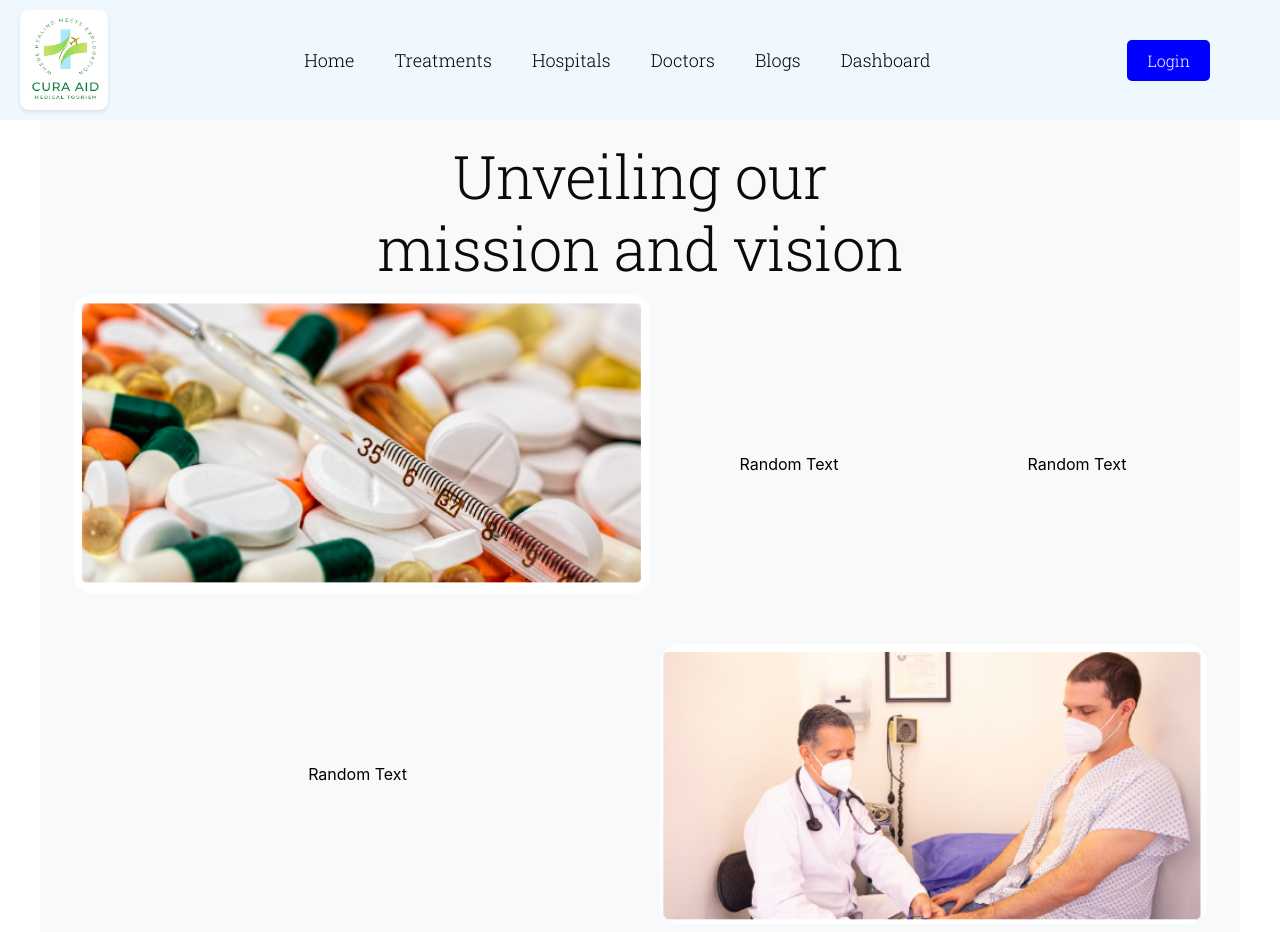
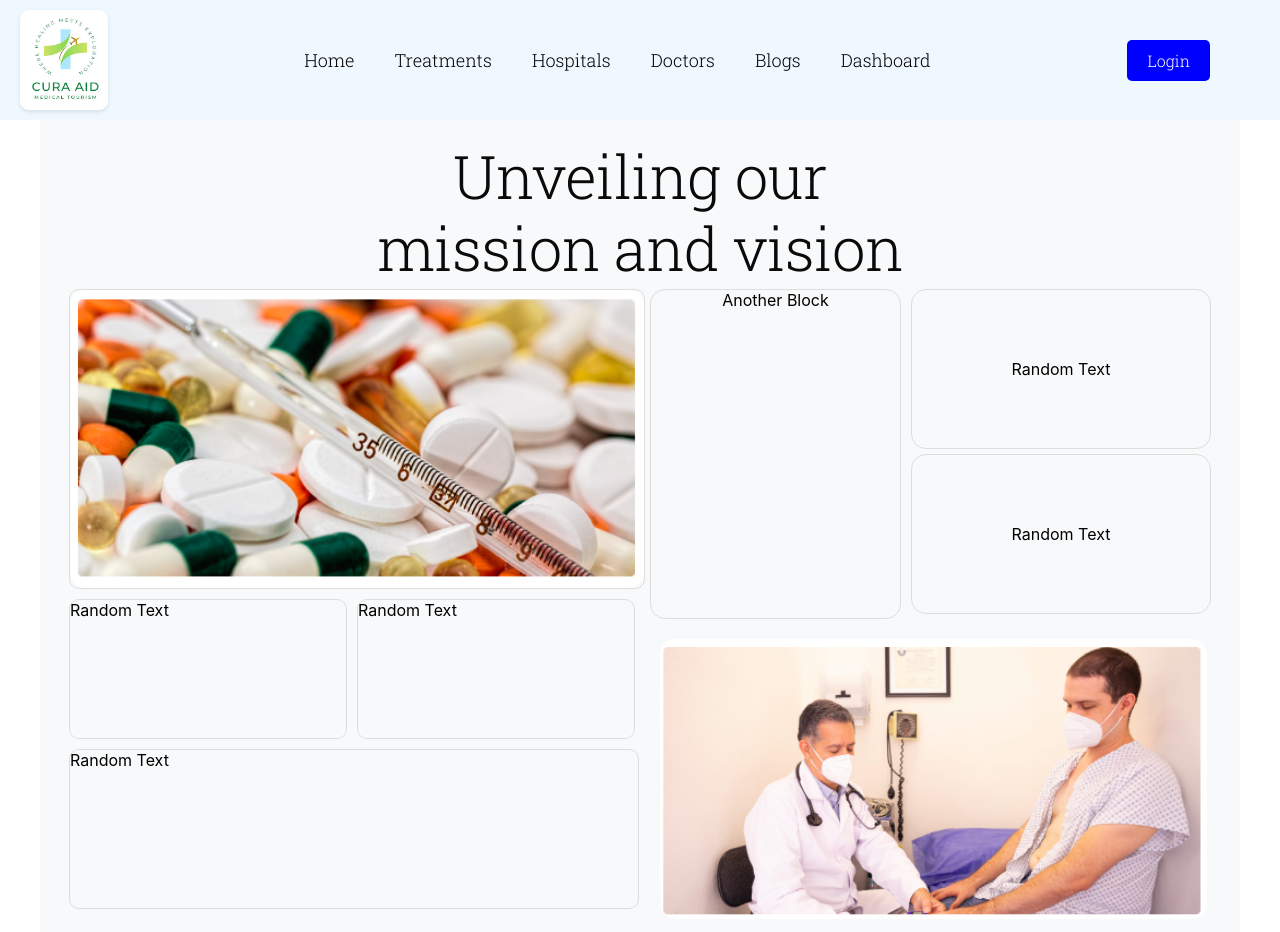
Before and after one commit to branewaveai/curaaid, a React (Create React App) app: page /home in a window 1280 px wide. Shown: the top 932 px of the page. Built offline with nearby package versions, Linux system fonts and the light colour scheme.

Commit message:
head landing layout

```diff
--- a/src/components/homePage/topPage.js
+++ b/src/components/homePage/topPage.js
@@ -1,4 +1,3 @@
-// File: TopPage.js
 import React from 'react';
 import styled from 'styled-components';
 import CoverImage2 from "../../assets/icons/CoverImage2.png";
@@ -6,73 +5,88 @@ import coverImage1 from "../../assets/icons/coverImage1.png";
 
 const Wrapper = styled.div`
   display: grid;
-  grid-template-columns: 1fr 1fr; /* Equal width columns */
+  grid-template-columns: 1fr 1fr;
   max-width: 100%;
   margin: 0;
 `;
-
 const BlockContainer = styled.div`
-  margin: 10px; /* Add margin to create space around the blocks */
+  margin: 5px;
 `;
 
 const ImageBlock = styled(BlockContainer)`
   width: 100%;
   height: 300px;
   display: flex;
+  border: 1px solid #ddd;
   align-items: center;
   justify-content: center;
-  // border: 1px solid #ddd;
-  border-radius: 15px; /* Optional: Add border-radius for a rounded appearance */
-  margin-right: 40px; /* Add margin-bottom for spacing */
+  margin-bottom:0px;
+  border-radius: 10px;
+  // margin-right: 400px;
 `;
-
 const ImageContent = styled.img`
   width: 100%;
-  height: 100%; /* Ensure the image takes up the entire space */
+  height: 100%;
   object-fit: cover;
-  border-radius: 20px; /* Optional: Add border-radius for a rounded appearance */
-  &.img {
-    /* Add specific styles for the img element */
-  }
+  border-radius: 15px;
 `;
 
 const FlexContainer = styled.div`
   display: flex;
-  justify-content: space-between;
-  height: 100px;
-  // border: 1px solid #ddd;
-  border-radius: 15px; /* Optional: Add border-radius for a rounded appearance */
-  margin-bottom: 20px; /* Add margin-bottom for spacing */
+  justify-content: normal;
+  height: 160px;
+  border-radius: 15px;
+  margin-bottom: 20px;
 `;
 
 const Block = styled(BlockContainer)`
-  width: 50%; /* Equal width columns */
-  height: 340px;
+  border: 1px solid #ddd;
+  width: 50%;
+  height: 330px;
+  display: flex;
+  flex-direction: column;
+  align-items: center;
+  justify-content: normal;
+  border-radius: 15px;
+  margin-left:10px;
+`;
+
+const HalfBlock = styled(BlockContainer)`
+  width: 300px;
+  height: 160px;
   display: flex;
   align-items: center;
+  border: 1px solid #ddd;
   justify-content: center;
-  margin-left :20px;
-
-  // border: 1px solid red;
-  border-radius: 15px; /* Optional: Add border-radius for a rounded appearance */
-`;
-
-const Block1 = styled(Block)`
-  height: 320px; /* Adjust the height of Block1 */
-  // border: 1px solid red;
-  width:95%;
+  border-radius: 15px;
 `;
 
 const ImageCover = styled(BlockContainer)`
   width: 95%;
-  height: 280px; /* Adjust the height of the cover image */
-  // border: 1px solid #bbb;
+  height: 280px;
   display: flex;
   align-items: center;
   justify-content: center;
-  margin-left:20px;
-  margin-top:40px;
-  border-radius: 15px; /* Optional: Add border-radius for a rounded appearance */
+  margin-left: 20px;
+  margin-top: 50px;
+  border-radius: 10px;
+`;
+const Block1 = styled(BlockContainer)`
+  border: 1px solid #ddd;
+  width: 99%;
+  height: 160px;
+  border-radius: 10px;
+  display: flex;
+  justify-content: normal;
+`;
+
+const QuarterBlock = styled(BlockContainer)`
+  width: 50%;
+  height: 140px;
+  border: 1px solid #ddd;
+  margin-bottom:0px;
+  margin-top:0px;
+  border-radius: 10px;
 `;
 
 const TopPage = () => {
@@ -81,13 +95,24 @@ const TopPage = () => {
       <ImageBlock>
         <ImageContent src={coverImage1} alt="Image" className="img" />
       </ImageBlock>
+
       <FlexContainer>
-        <Block>Random Text</Block>
-        <Block>Random Text</Block>
+        <Block>Another Block</Block>
+        <div>
+          <HalfBlock>Random Text</HalfBlock>
+          <HalfBlock>Random Text</HalfBlock>
+        </div>
       </FlexContainer>
-      <Block1>Random Text</Block1>
+      <div>
+      <div style={{display:'flex' , margin: '10px 0'}}>
+        <QuarterBlock>Random Text</QuarterBlock>
+        <QuarterBlock>Random Text</QuarterBlock>
+      </div>
+       <Block1>Random Text</Block1>
+      </div>
+
       <ImageCover>
-      <ImageContent src={CoverImage2} alt="Image" className="img" />
+        <ImageContent src={CoverImage2} alt="Image" className="img" />
       </ImageCover>
     </Wrapper>
   );
```
